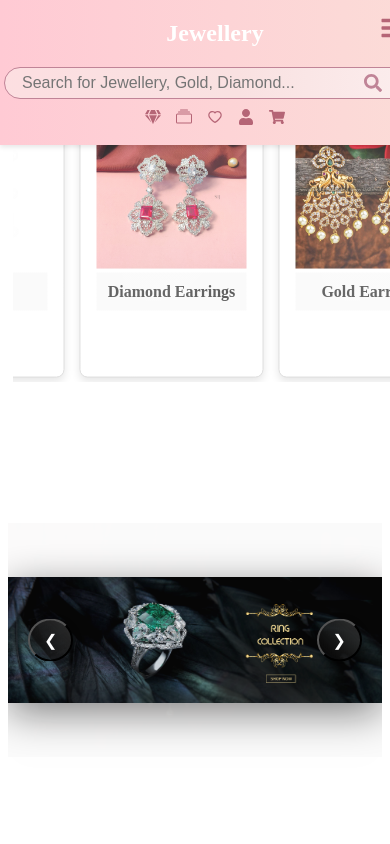
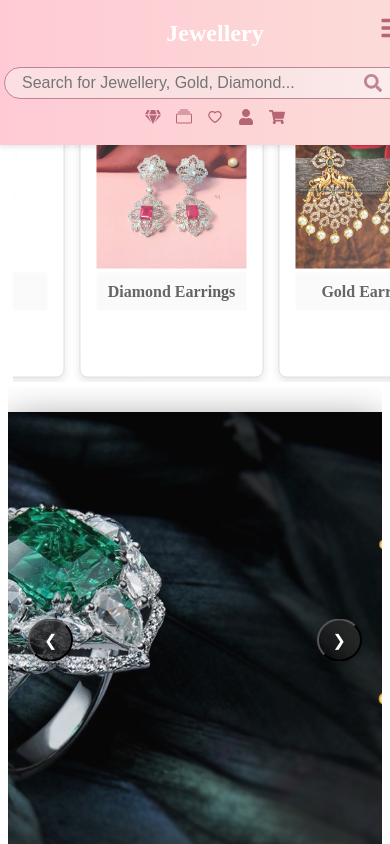
Before and after one commit to Nehasontakke123/NewProject, a React (Vite) app: page / in a window 390 px wide. Shown: the top 844 px of the page. Built offline with nearby package versions, Linux system fonts and the light colour scheme.

Commit message:
error solve

```diff
--- a/src/assets/css/HomePage.css
+++ b/src/assets/css/HomePage.css
@@ -114,20 +114,6 @@
         height: 60vh;
     }
 
-    .banner-slide {
-        width: 100%;
-        height: 100%;
-        display: flex;
-        align-items: center;
-        justify-content: center;
-    }
-
-    .banner-image {
-        width: 100%;
-        height: 100%;
-        object-fit: contain; /* Image पूर्ण दाखवण्यासाठी */
-    }
-
     .banner-button {
         padding: 10px 14px;
         font-size: 16px;
@@ -138,7 +124,6 @@
         height: 10px;
     }
 }
-
 
 /* Smooth Parallax Banner */
 .parallax-banner {
```
